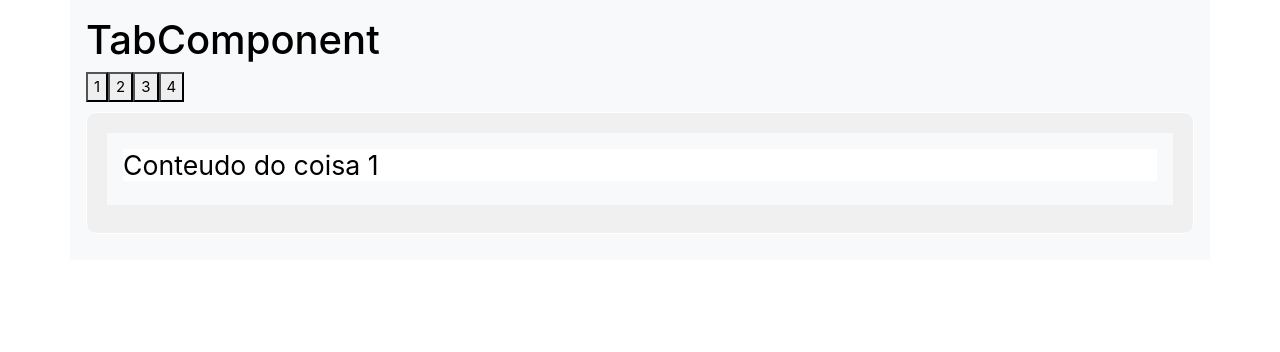
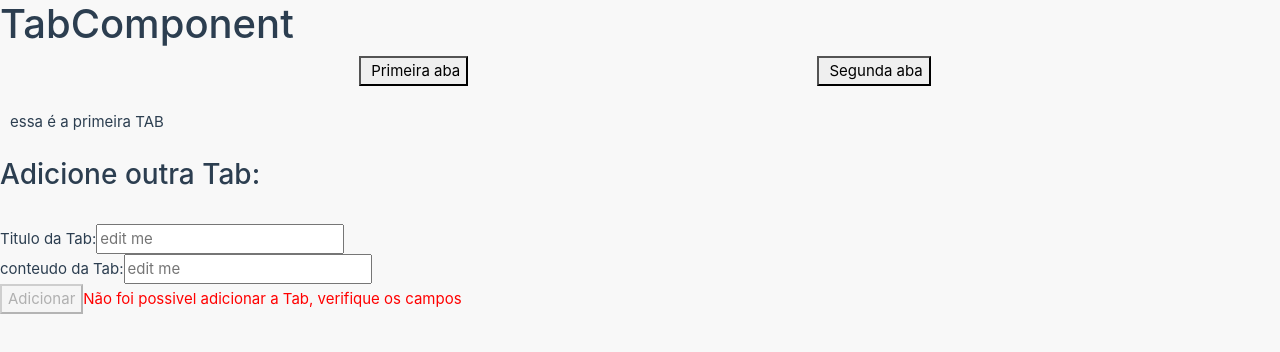
Before and after one commit to felipesergios/FrameworksJS, a Vue app in the folder Projeto/: page / in a window 1280 px wide. Shown: the top 352 px of the page. Built offline with nearby package versions, Linux system fonts and the light colour scheme.

Commit message:
created tab form

```diff
--- a/Projeto/src/App.vue
+++ b/Projeto/src/App.vue
@@ -11,4 +11,15 @@ import Tabs from './components/Tabs.vue';
 <style>
 
 @import './assets/base.css';
+.App {
+  text-align: center;
+}
+.botoes {
+  padding-left: 10px;
+  padding-right: 10px;
+  color: blue;
+}
+.botao {
+  padding-left: 10px;
+}
 </style>
--- a/Projeto/src/assets/base.css
+++ b/Projeto/src/assets/base.css
@@ -46,7 +46,7 @@
     --color-border-hover: var(--vt-c-divider-dark-1);
 
     --color-heading: var(--vt-c-text-dark-1);
-    --color-text: var(--vt-c-text-dark-2);
+    --color-text: var(--vt-c-black);
   }
 }
 
@@ -62,7 +62,7 @@
 body {
   min-height: 100vh;
   color: var(--color-text);
-  background: var(--color-background);
+  background: var(--vt-c-white-soft);
   transition: color 0.5s, background-color 0.5s;
   line-height: 1.6;
   font-family: Inter, -apple-system, BlinkMacSystemFont, 'Segoe UI', Roboto, Oxygen, Ubuntu,
--- /dev/null
+++ b/Projeto/src/components/InsertTab.vue
@@ -0,0 +1,50 @@
+<template>
+  <div>
+    <br/>
+    <h3>Adicione outra Tab:</h3>
+    <br/>
+    <label> Titulo da Tab:</label>
+    <input v-model="title" placeholder="edit me" @blur="checkInputTitle(title)">
+    <span v-if="errorTitle" style="color:red">{{errorTitle}}</span>
+    <br/>
+    <label> conteudo da Tab:</label>
+    <input v-model="content" placeholder="edit me" @blur="checkInputContent(content) && sendData()">
+    <span v-if="errorContent" style="color:red">{{errorContent}}</span>
+    <br/>
+    <button :disabled="sendData()" @click.prevent="$emit('onChange', index , content) && sendData()">Adicionar</button>
+    <span v-if="showError" style="color:red">Não foi possivel adicionar a Tab, verifique os campos</span>
+
+  </div>
+</template>
+
+<script setup lang="ts">
+import {ref} from 'vue'
+//defineProps<{
+//    title: string;
+//    content: string;
+//}>();
+const title = ref("")
+const content = ref("")
+const errorTitle = ref("")
+const errorContent = ref("")
+const showError =  ref(false)
+defineEmits<{(e:"onChange", title: string, content: string):void}>();
+function checkInputTitle(title: string){
+  if(title.length < 3){
+    return errorTitle.value = "titulo da tab muito curto"
+  }
+}
+function checkInputContent(content: string){
+  if(content.length < 0 ){
+    return errorContent.value = "Campo Obrigatorio"
+  }
+}
+function sendData(){
+  if((title.value.length >3) && content.value.length > 0 )
+    return showError.value = false
+  return showError.value = true
+}
+</script>
+
+<style>
+</style>
--- a/Projeto/src/components/Magic.vue
+++ /dev/null
@@ -1,78 +0,0 @@
-<template>
-  <div className="p-3 mb-2 bg-light text-dark container">
-    <h1 className="white-text">TabComponent</h1>
-
-    <button className="btn btn-primary" v-for="(option, index) in options" :key="index"
-      :class="{ selected: index === index }"
-      @click="()=>{currentTabIndex=index}">
-      {{ option.index }}
-    </button>
-
-
-
-           <div class="tabsPane">
-        <div className="p-3 mb-2 bg-light text-dark">
-         <Statement
-          v-bind="options[currentTabIndex]"
-          :selection="currentOption"
-          @on-selection="select"
-          />
-        </div>
-
-      </div>
-
-    </div>
-</template>
-
-<script setup lang="ts">
-  import { ref, reactive, computed } from 'vue'
-  import Statement , {type TabsProps} from './Statement.vue'
-
-  interface MagicProps{
-    options:TabsProps[]
-}
-
- /* const content_tabs: TabsProps[] = [
-      {
-          index:1,
-          content:"Conteudo do coisa 1"
-      },
-  ]
-*/
-  // Define Props Type
-
-  defineProps<MagicProps>()
-
-  // estados reativos do componente
-  const currentTabIndex = ref(0)          // ref() é útil para tipos primitivos
-  const currentOption = ref<number>()     // como a opção inicial é undefined, é interessante definir o tipo
-
-
-  /** Atualiza a opção selecionada pelo usuário. */
-
-
-
-
-</script>
-
-<style>
-.tabsPane {
-  padding: 50px;
-}
-
-.tabsPane {
-  padding: 20px;
-  margin: 10px 0;
-  border-radius: 10px;
-  border: 1px solid rgb(255, 255, 255);
-  background-color: #f0f0f0;
-}
-h1,bottom{
-    color: black;
-}
-
-.tabsNumber {
-  font-style: italic;
-  font-size: smaller;
-}
-</style>
--- a/Projeto/src/components/Question.vue
+++ /dev/null
@@ -1,49 +0,0 @@
-<template>
-  <div class="question">
-    <h2>{{ statement }}</h2>
-    <button v-for="(option, index) in options" :key="option"
-      :class="{ selected: index === selection }"
-      @click="$emit('onSelection', index)">
-      {{ option }}
-    </button>
-  </div>
-</template>
-
-<script setup lang="ts">
-  // Propriedades do componente. Exportado para o caso de algum componente-pai precisar os tipos.
-  export interface QuestionProps {
-    statement: string  // enunciado da questão
-    options: string[]  // opções da questão
-    selection?: number // índice da opção selecionada, se houver
-  }
-
-  // Eventos do componente.
-  export interface QuestionEvents {
-    (e: 'onSelection', val: number): void // quando o usuário selecionar uma opção, passa seu índice
-  }
-
-  // define as propriedades e os eventos
-  defineProps<QuestionProps>()
-  defineEmits<QuestionEvents>()
-</script>
-
-<style scoped>
-  h2 {
-    font-weight: normal;
-    font-size: 20pt;
-    margin-top: 0;
-  }
-
-  button {
-    margin-right: 10px;
-    background-color: #ccc;
-    border: 1px solid rgb(118, 118, 118);
-    border-radius: 3px;
-    padding: 2px 5px;
-  }
-
-  .selected {
-    font-weight: bold;
-    background-color: #aaa;
-  }
-</style>
--- a/Projeto/src/components/Tabs.vue
+++ b/Projeto/src/components/Tabs.vue
@@ -1,84 +1,80 @@
 <template>
-  <div className="p-3 mb-2 bg-light text-dark container">
-    <h1 className="white-text">TabComponent</h1>
-
-    <button className="btn btn-primary" v-for="(option, index) in contents_tabs" :key="index"
-      :class="{ selected: index === index }"
-      @click="()=>{currentTabIndex=index}">
-      {{ option.index }}
-    </button>
-
-
-
-           <div class="tabsPane">
-        <div className="p-3 mb-2 bg-light text-dark">
-         <Statement
-          v-bind="contents_tabs[currentTabIndex]"
-          :selection="currentOption"
-          @on-selection="select"
-          />
-        </div>
-
+  <div>
+    <h1>TabComponent</h1>
+    <div>
+      <div class="tabs">
+        <TabContent
+          v-for="tabContent, i in tabs_contents"
+          :key="i"
+          :index="tabContent.id"
+          :text="tabContent.title"
+          @onChange="(val) => updateContent(val)"
+        />
       </div>
-
     </div>
+  </div>
+  <br/>
+  <div class="content">
+    {{ tabs_contents[i].content }}
+  </div>
+  <div>
+    <AddTabVue @onChange="(title,content) => newTab(title,content)"/>
+  </div>
 </template>
 
 <script setup lang="ts">
-  import { ref, reactive, computed } from 'vue'
-  import Statement, { type TabsProps } from './Statement.vue'
+import { ref, reactive } from "vue";
+import TabContent from "./ViewTabContent.vue";
+import AddTabVue from "./InsertTab.vue";
 
+    async function newTab(title: string, content: string){
+      console.log("chegou");
+      let aux = {
+        title: title,
+        content: content,
+        id: increment()
+      }
+      tabs_contents.push(aux)
+    }
 
+    function increment(){
+      return (tabs_contents.length -1) + 1
+    }
 
-  const contents_tabs: TabsProps[] = [
-      {
-          index:1,
-          content:"Conteudo do coisa 1"
-      },
-      {
-          index:2,
-          content:"Conteudo do coisa 2"
-      },
-      {
-          index:3,
-          content:"Conteudo do coisa 3"
-      },
-      {
-          index:4,
-          content:"Conteudo do coisa 4"
-      },
-  ]
+    function updateContent(val: number) {
+        console.log("mudou")
+        i.value = val;
+    }
 
-  // estados reativos do componente
-  const currentTabIndex = ref(0)          // ref() é útil para tipos primitivos
-  const currentOption = ref<number>()     // como a opção inicial é undefined, é interessante definir o tipo
+    defineProps<{
+    tabButtons: string[];
+    content: string[];
+    }>();
 
+    const i = ref(0);
 
-  /** Atualiza a opção selecionada pelo usuário. */
-
-
-
+    let tabs_contents = reactive([{
+      id: 0,
+      content: "essa é a primeira TAB",
+      title: "Primeira aba"
+    },
+    {
+      id: 1,
+      content: "essa é a segunda TAB.",
+      title: "Segunda aba"
+    },])
 
 </script>
 
-<style>
-.tabsPane {
-  padding: 50px;
+<style scoped>
+.tabs{
+    display: flex;
+    flex-wrap: nowrap;
+    padding-left: 10px;
+    justify-content: space-evenly;
 }
-
-.tabsPane {
-  padding: 20px;
-  margin: 10px 0;
-  border-radius: 10px;
-  border: 1px solid rgb(255, 255, 255);
-  background-color: #f0f0f0;
-}
-h1,bottom{
-    color: black;
-}
-
-.tabsNumber {
-  font-style: italic;
-  font-size: smaller;
+.content{
+    align-items: center;
+    padding-left: 10px;
 }
 </style>
--- /dev/null
+++ b/Projeto/src/components/ViewTabContent.vue
@@ -0,0 +1,18 @@
+<template>
+  <div class="contents">
+    <button class="botao" @click.prevent="$emit('onChange', index)">
+      {{ text }}
+    </button>
+  </div>
+</template>
+
+<script setup lang="ts">
+defineProps<{
+  index: string[];
+  text: string[];
+}>();
+defineEmits<{ (e: "onChange", val: number): void }>();
+</script>
+
+<style scoped>
+</style>
```
Also changed, not shown: Projeto/src/components/Quiz.vue (deleted, +0 -94 lines), Projeto/src/components/Results.vue (deleted, +0 -28 lines).
